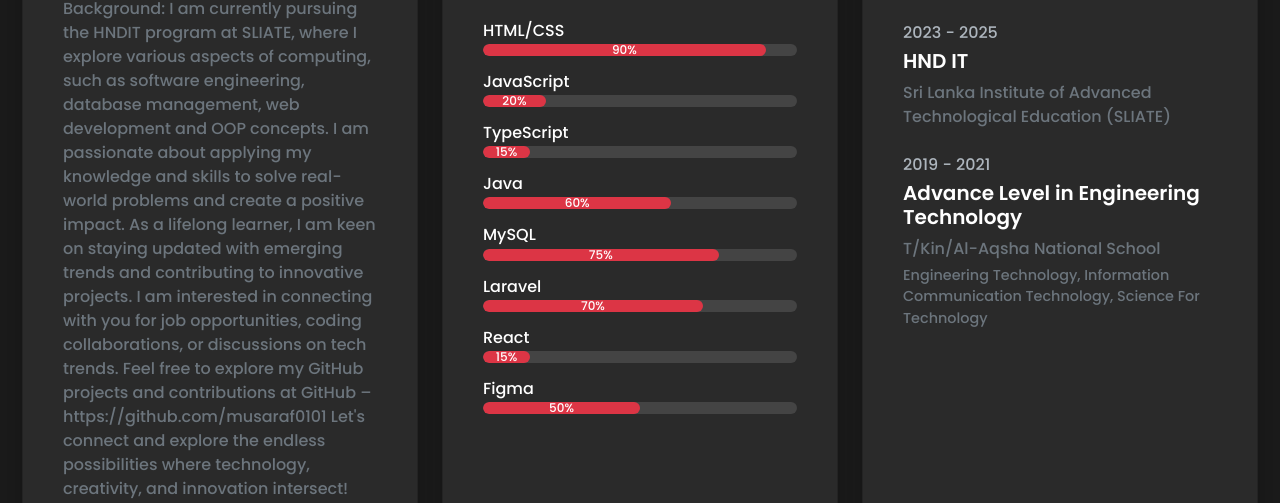
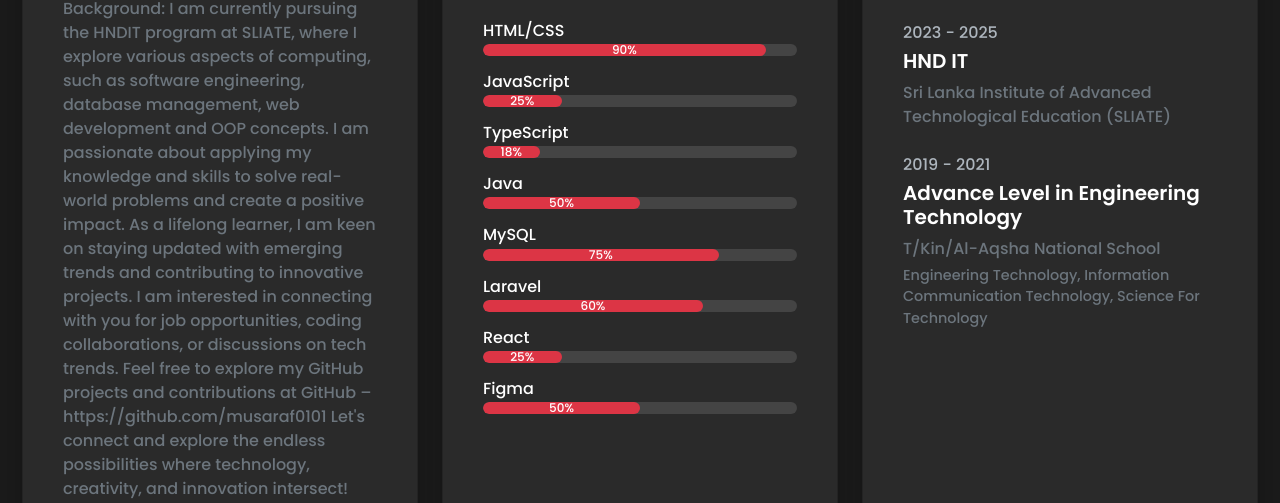
Before and after one commit to musaraf0101/portfolio, a plain HTML site: page index.html in a window 1280 px wide. Shown: the part 891-1394 px from the top of the page. Drawn offline with nearby package versions, Linux system fonts and the light colour scheme.

Commit message:
Update index.html

```diff
--- a/index.html
+++ b/index.html
@@ -225,12 +225,12 @@
                           <div
                             class="progress-bar progress-bar-custom"
                             role="progressbar"
-                            style="width: 20%"
-                            aria-valuenow="20"
+                            style="width: 25%"
+                            aria-valuenow="25"
                             aria-valuemin="0"
                             aria-valuemax="100"
                           >
-                            20%
+                            25%
                           </div>
                         </div>
                       </div>
@@ -240,12 +240,12 @@
                           <div
                             class="progress-bar progress-bar-custom"
                             role="progressbar"
-                            style="width: 15%"
-                            aria-valuenow="15"
+                            style="width: 18%"
+                            aria-valuenow="18"
                             aria-valuemin="0"
                             aria-valuemax="100"
                           >
-                            15%
+                            18%
                           </div>
                         </div>
                       </div>
@@ -255,12 +255,12 @@
                           <div
                             class="progress-bar progress-bar-custom"
                             role="progressbar"
-                            style="width: 60%"
-                            aria-valuenow="60"
+                            style="width: 50%"
+                            aria-valuenow="50"
                             aria-valuemin="0"
                             aria-valuemax="100"
                           >
-                            60%
+                            50%
                           </div>
                         </div>
                       </div>
@@ -290,7 +290,7 @@
                             aria-valuemin="0"
                             aria-valuemax="100"
                           >
-                            70%
+                            60%
                           </div>
                         </div>
                       </div>
@@ -300,12 +300,12 @@
                           <div
                             class="progress-bar progress-bar-custom"
                             role="progressbar"
-                            style="width: 15%"
-                            aria-valuenow="15"
+                            style="width: 25%"
+                            aria-valuenow="25"
                             aria-valuemin="0"
                             aria-valuemax="100"
                           >
-                            15%
+                            25%
                           </div>
                         </div>
                       </div>
```
